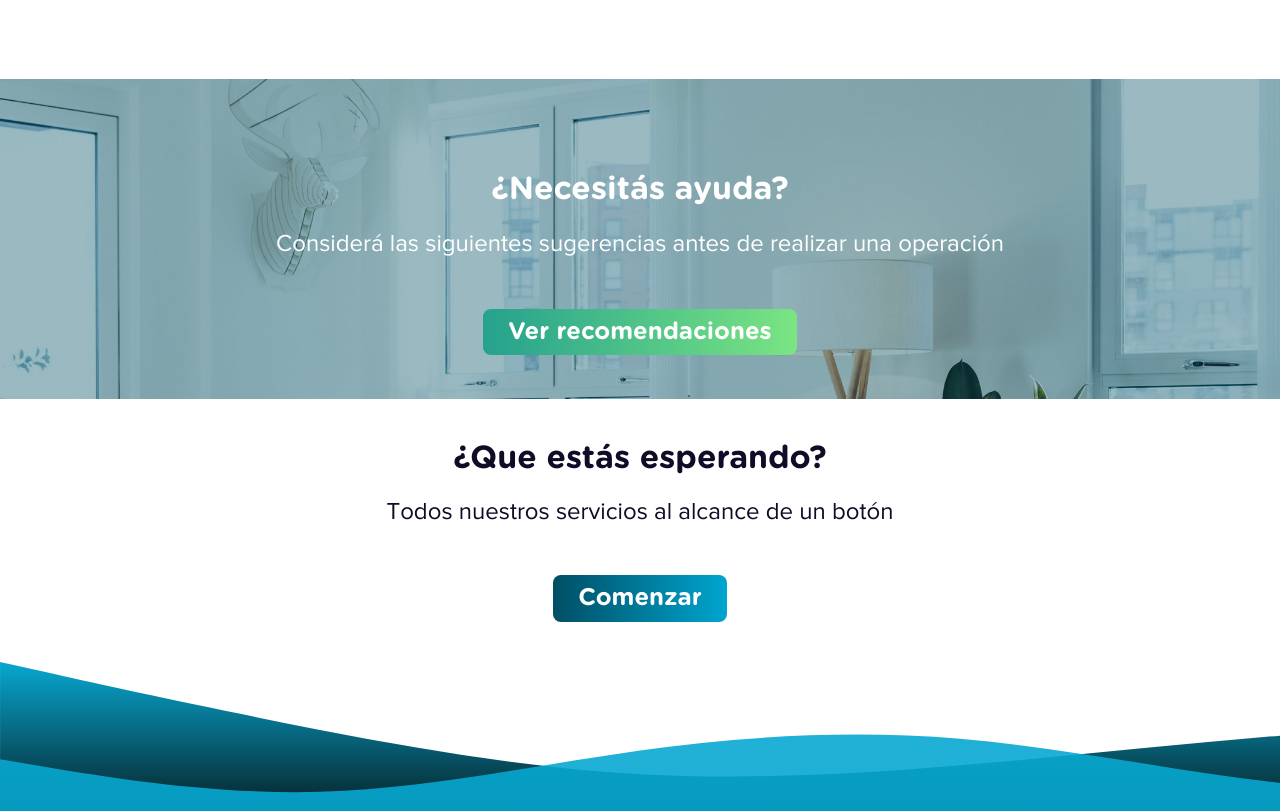
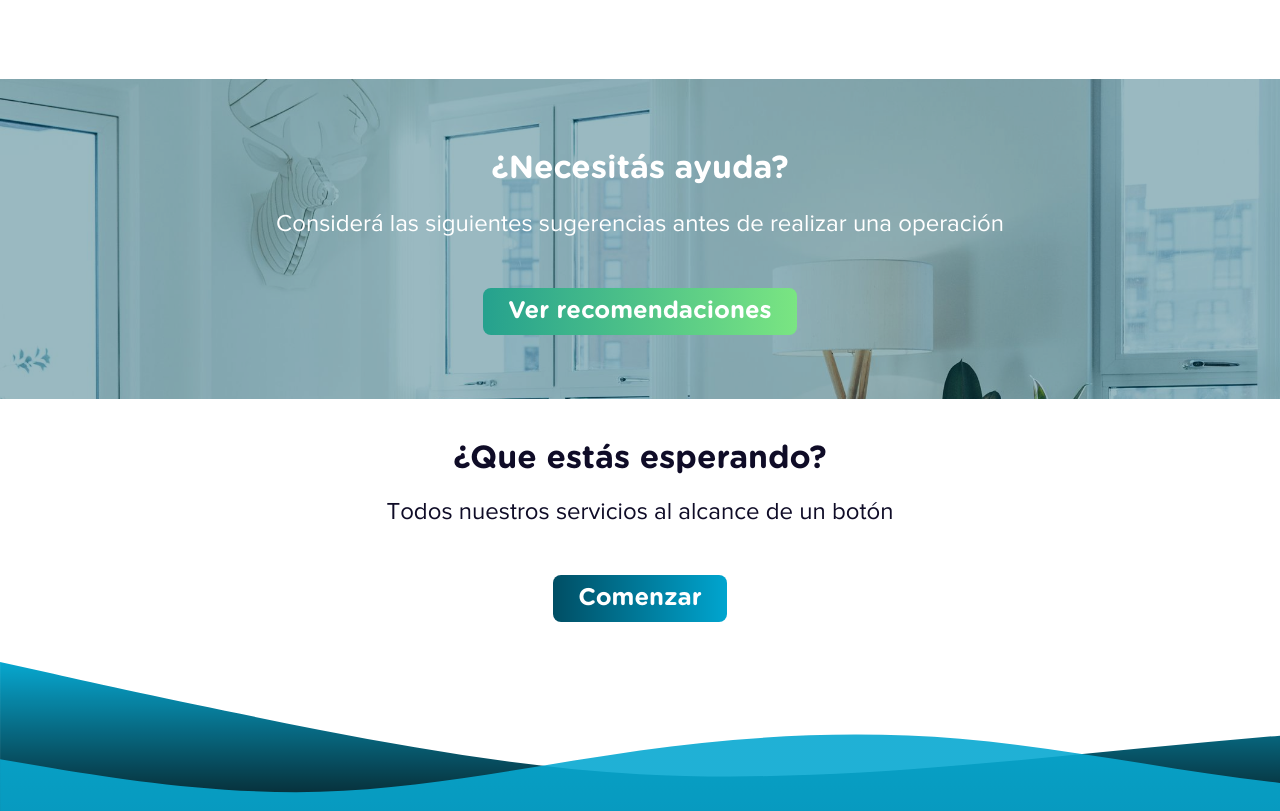
Before and after one commit to agu5m4ndo/inmobiar, a plain HTML site: page index.html in a window 1280 px wide. Shown: the part 1488-2299 px from the top of the page. Drawn offline with Linux system fonts and the light colour scheme.

Commit message:
Add files via upload

```diff
--- a/inmobiarStyle.css
+++ b/inmobiarStyle.css
@@ -205,7 +205,7 @@
         position: absolute;
         top: 5px;
         text-align: center;
-        padding: 10% 0;
+        padding: 30px 0;
     }
 
     .help__text-container h2,
@@ -342,8 +342,7 @@
             min-height: 320px;
         }
         .help__text-container {
-            top: 32px;
-            padding: 3% 0;
+            padding: 45px 0 0;
         }
         /* ============================================FOOTER========================================= */
         .divider {
```
